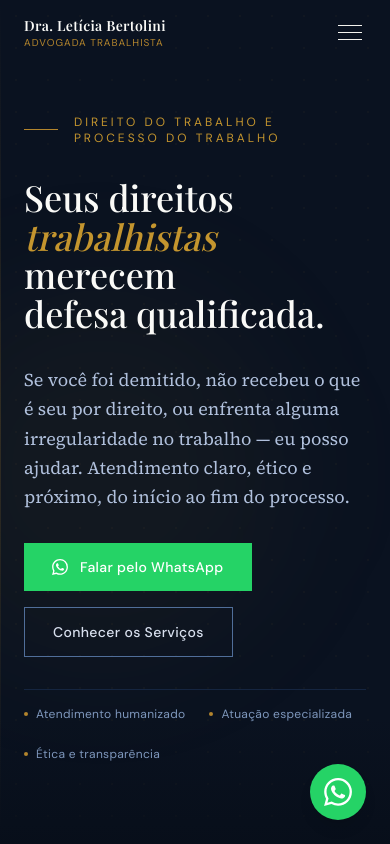
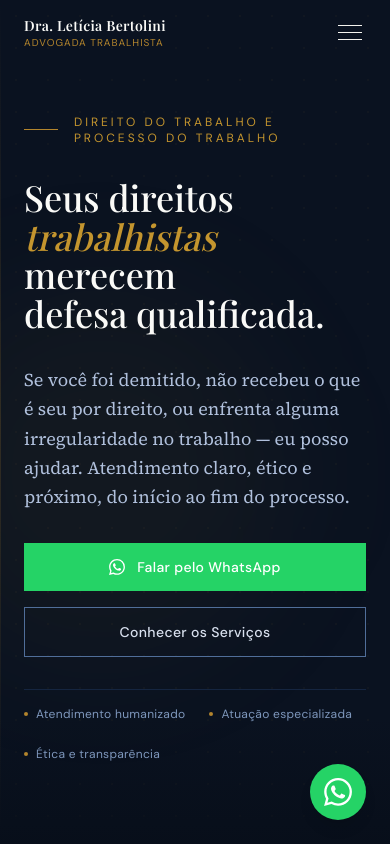
Before and after one commit to edugmenes/site-adv-leticia, a React (Vite) app: page / in a window 390 px wide. Shown: the top 844 px of the page. Built offline with nearby package versions, Linux system fonts and the light colour scheme; the HTML template or start-up script is replaced by a standard one; a web font is replaced by a local one.

Commit message:
Hero buttons adjustment

```diff
--- a/src/components/Hero.jsx
+++ b/src/components/Hero.jsx
@@ -57,20 +57,20 @@ export default function Hero() {
             </p>
 
             <div
-              className="flex flex-col sm:flex-row items-start sm:items-center gap-4 animate-fade-up animate-delay-300"
+              className="flex flex-col sm:flex-row items-stretch sm:items-center gap-4 animate-fade-up animate-delay-300"
               style={{ opacity: 0 }}
             >
               <a
                 href="https://wa.me/5511959876073?text=Olá!%20Vim%20pelo%20site%20e%20gostaria%20de%20agendar%20uma%20consulta%20trabalhista."
                 target="_blank"
                 rel="noopener noreferrer"
-                className="btn-whatsapp"
+                className="btn-whatsapp flex justify-center"
                 aria-label="Falar no WhatsApp"
               >
                 <WhatsAppIcon />
                 Falar pelo WhatsApp
               </a>
-              <a href="#servicos" className="btn-outline">
+              <a href="#servicos" className="btn-outline flex justify-center">
                 Conhecer os Serviços
               </a>
             </div>
```
